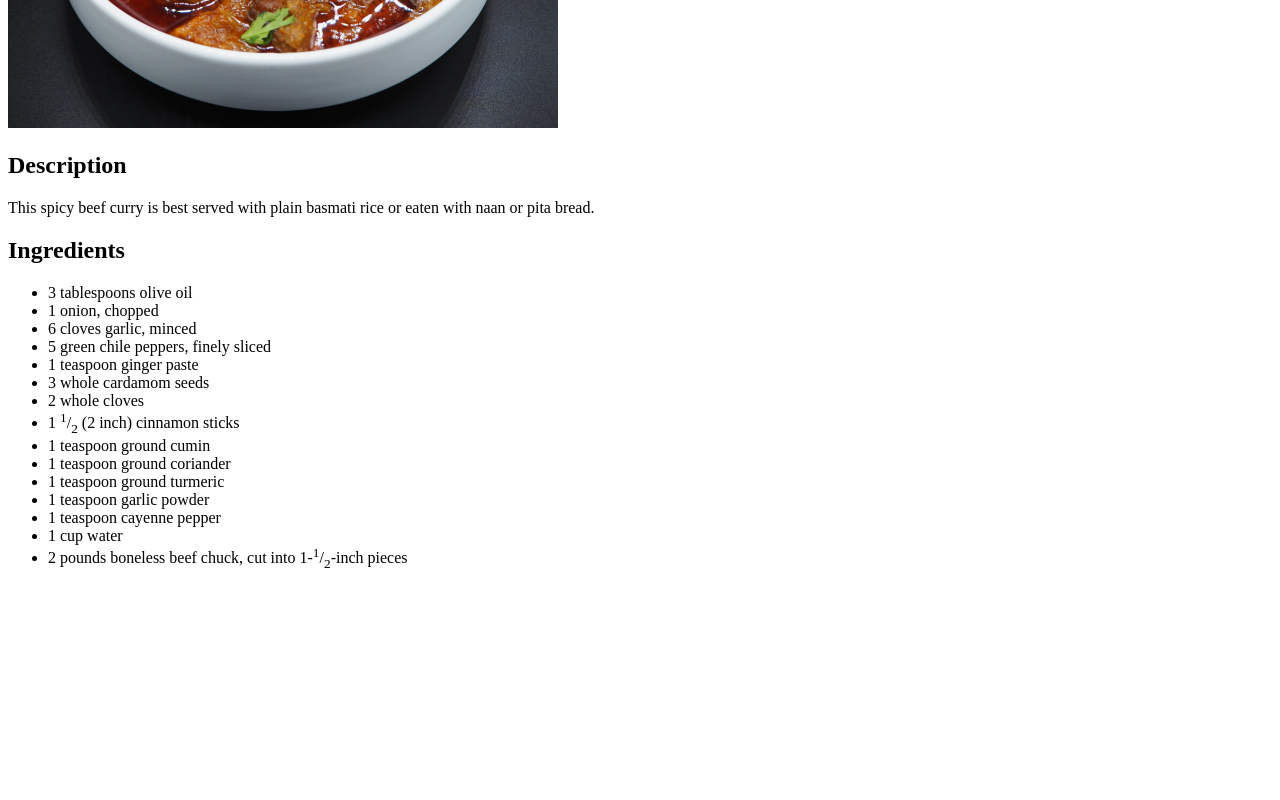
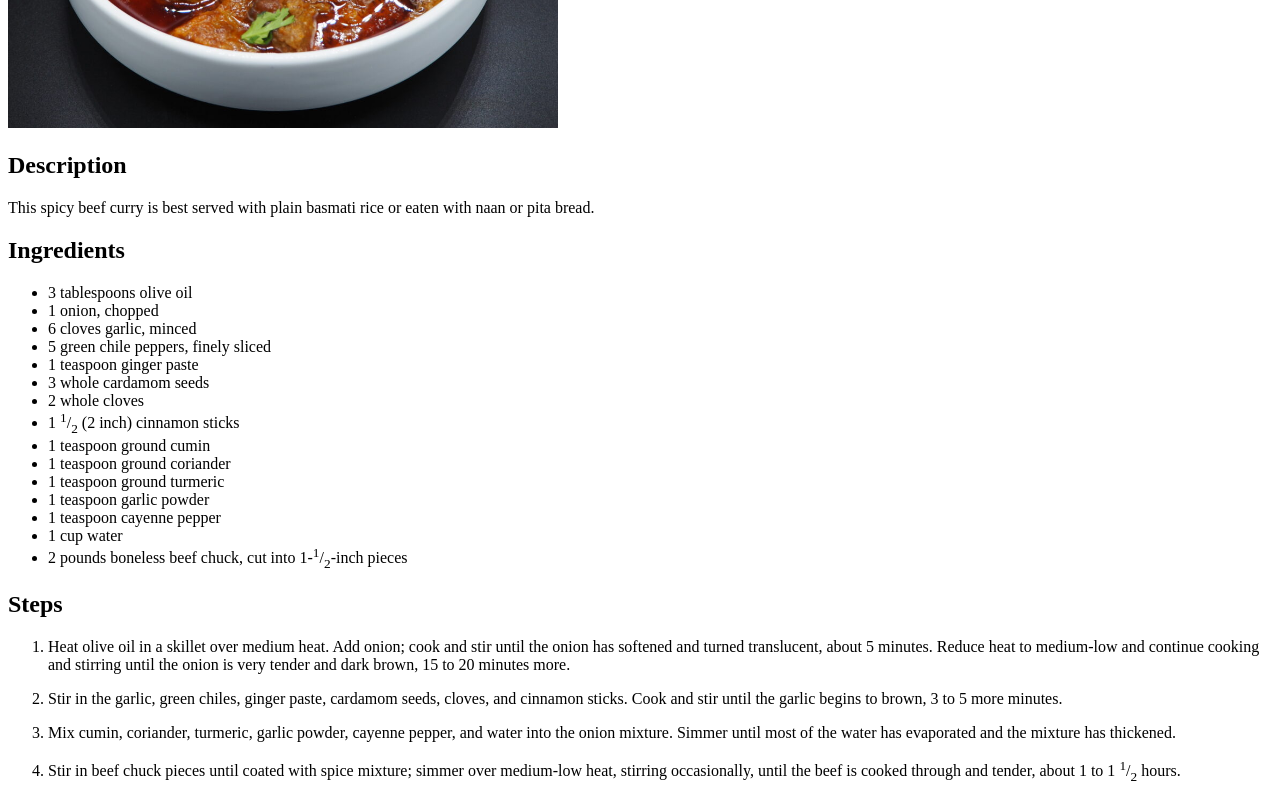
Before and after one commit to md-merajus/odin-recipes, a plain HTML site: page recipes/beef-curry.html in a window 1280 px wide. Shown: the part 364-1164 px from the top of the page. Before the commit the page ends 951 px from the top, so only its background shows below. Drawn offline with Linux system fonts and the light colour scheme.

Commit message:
feat: add a heading followed by an ordered list in beef-curry.html
Append a h2 heading under the unordered list with the text "Steps"
followed by an ordered list of the steps needed for making the beef
curry dish.

```diff
--- a/recipes/beef-curry.html
+++ b/recipes/beef-curry.html
@@ -12,6 +12,7 @@
     <img src="../images/beef-curry.jpg" alt="A bowl of beef curry" width="550">
     <h2>Description</h2>
     <p>This spicy beef curry is best served with plain basmati rice or eaten with naan or pita bread.</p>
+
     <h2>Ingredients</h2>
     <ul>
         <li>3 tablespoons olive oil</li>
@@ -30,6 +31,35 @@
         <li>1 cup water</li>
         <li>2 pounds boneless beef chuck, cut into 1-<sup>1</sup>/<sub>2</sub>-inch pieces</li>
     </ul>
+
+    <h2>Steps</h2>
+    <ol>
+        <li>
+            <p>
+                Heat olive oil in a skillet over medium heat. Add onion; cook and stir until the onion has softened and
+                turned translucent, about 5 minutes. Reduce heat to medium-low and continue cooking and stirring until
+                the onion is very tender and dark brown, 15 to 20 minutes more.
+            </p>
+        </li>
+        <li>
+            <p>
+                Stir in the garlic, green chiles, ginger paste, cardamom seeds, cloves, and cinnamon sticks. Cook and
+                stir until the garlic begins to brown, 3 to 5 more minutes.
+            </p>
+        </li>
+        <li>
+            <p>
+                Mix cumin, coriander, turmeric, garlic powder, cayenne pepper, and water into the onion mixture. Simmer
+                until most of the water has evaporated and the mixture has thickened.
+            </p>
+        </li>
+        <li>
+            <p>
+                Stir in beef chuck pieces until coated with spice mixture; simmer over medium-low heat, stirring
+                occasionally, until the beef is cooked through and tender, about 1 to 1 <sup>1</sup>/<sub>2</sub> hours.
+            </p>
+        </li>
+    </ol>
 </body>
 
 </html>
```
